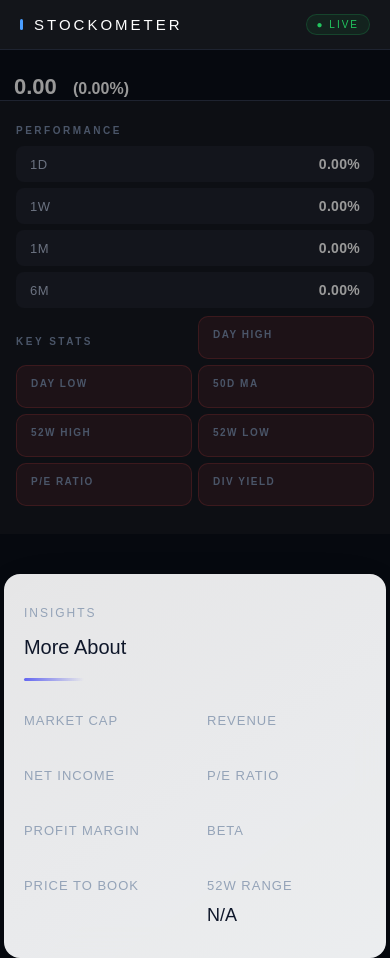
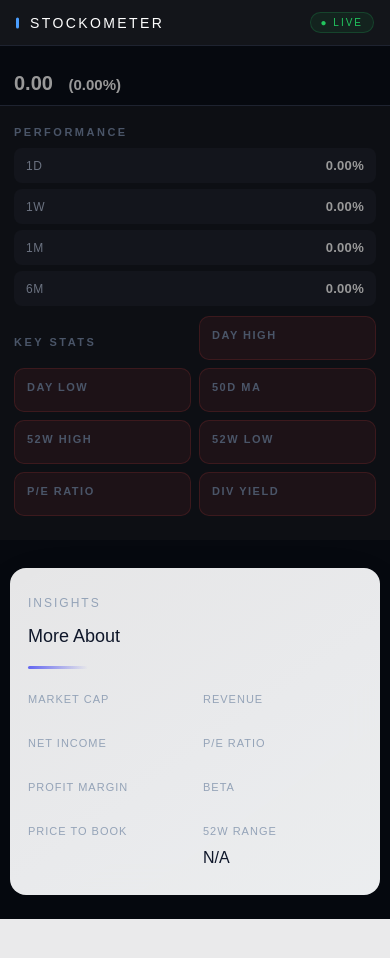
Before and after one commit to AlvinJoby/stockometer, a Flask app: template templates/main.html in a window 390 px wide. After the commit the page ends 919 px from the top, so only its background shows below. Run offline with Flask 3, Linux system fonts and the light colour scheme; the template is opened without the code that fills it, so the values that code supplies are empty.

Commit message:
Polish mobile layouts

```diff
--- a/static/main.css
+++ b/static/main.css
@@ -387,7 +387,7 @@
 @media (max-width: 768px) {
 
     .navbar {
-        padding: 14px 20px;
+        padding: 12px 16px;
     }
 
     .page-loading-panel {
@@ -397,8 +397,8 @@
     }
 
     .navbar h1 {
-        font-size: 15px;
-        letter-spacing: 3px;
+        font-size: 14px;
+        letter-spacing: 2.4px;
     }
 
     /* stack panels vertically */
@@ -409,6 +409,10 @@
     .main-panel {
         flex: 1 1 auto;
         width: 100%;
+    }
+
+    .graph {
+        padding-bottom: 6px;
     }
 
     /* hide drag divider on mobile */
@@ -422,19 +426,19 @@
         width: 100%;
         border-left: none;
         border-top: 1px solid #1e2330;
-        padding: 20px 16px 28px;
+        padding: 18px 14px 24px;
         background: #0d0f14;
     }
 
     /* section title — smaller, muted, uppercase label style */
     .returns-title {
-        font-size: 10px;
+        font-size: 11px;
         font-weight: 600;
         letter-spacing: 2.5px;
         text-transform: uppercase;
         color: #4a5568;
         margin-bottom: 10px;
-        margin-top: 4px;
+        margin-top: 2px;
     }
 
     /* performance: horizontal pill row */
@@ -446,19 +450,19 @@
         border-bottom: none;
         background: #13151c;
         border-radius: 8px;
-        padding: 10px 14px;
+        padding: 10px 12px;
         margin-bottom: 6px;
     }
 
     .return-label {
-        font-size: 13px;
+        font-size: 12px;
         font-weight: 500;
         color: #6b7280;
         letter-spacing: 0.5px;
     }
 
     .return-value {
-        font-size: 14px;
+        font-size: 13px;
         font-weight: 700;
         letter-spacing: 0.3px;
     }
@@ -467,74 +471,90 @@
     .metrics-box-section {
         display: grid;
         grid-template-columns: 1fr 1fr;
-        gap: 6px;
-        margin-top: 8px;
+        gap: 8px;
+        margin-top: 10px;
     }
 
     .stat-box {
         flex-direction: column;
         align-items: flex-start;
         gap: 6px;
-        padding: 12px 14px;
+        padding: 12px;
         border-radius: 10px;
         margin-bottom: 0;
     }
 
     .stat-label {
-        font-size: 10px;
+        font-size: 11px;
         letter-spacing: 1.5px;
         color: #4a5568;
         font-weight: 600;
     }
 
     .stat-box strong {
-        font-size: 16px;
+        font-size: 15px;
         font-weight: 700;
         letter-spacing: 0.3px;
     }
 
     /* symbol header */
     .symbol_header {
-        padding: 14px 14px 0 14px;
-        font-size: 18px;
+        padding: 16px 14px 4px 14px;
+        font-size: 17px;
+    }
+
+    .symbol_header h2 {
+        font-size: 20px;
+        line-height: 1.25;
     }
 
     .ltp-price {
-        font-size: 22px;
+        font-size: 20px;
     }
 
     .ltp-change {
-        font-size: 16px;
+        font-size: 15px;
     }
 
     #currency {
-        font-size: 14px;
+        font-size: 13px;
     }
 
     /* bottom metrics panel */
     .metrics-wrapper {
-        margin-top: 40px;
+        margin-top: 28px;
+        padding: 0 10px 24px;
     }
 
     .metrics-panel {
-        padding: 32px 20px;
+        width: 100%;
+        padding: 28px 18px;
         border-radius: 16px;
     }
 
     .panel-header {
-        margin-bottom: 32px;
+        margin-bottom: 24px;
     }
 
     .panel-header h2 {
-        font-size: 20px;
+        font-size: 18px;
+        line-height: 1.35;
     }
 
     .metrics-grid {
         grid-template-columns: 1fr 1fr;
-        gap: 28px 24px;
+        gap: 20px 16px;
     }
 
     .metric strong {
-        font-size: 18px;
+        font-size: 16px;
+    }
+
+    .metric span {
+        font-size: 11px;
+    }
+
+    .page-loading-text {
+        font-size: 14px;
     }
 }
```
Also changed, not shown: static/index.css (+86 -5 lines), static/ix.css (+57 -15 lines).
